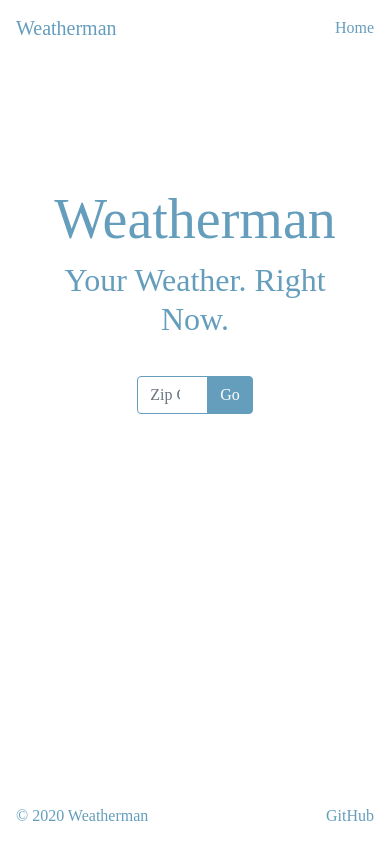
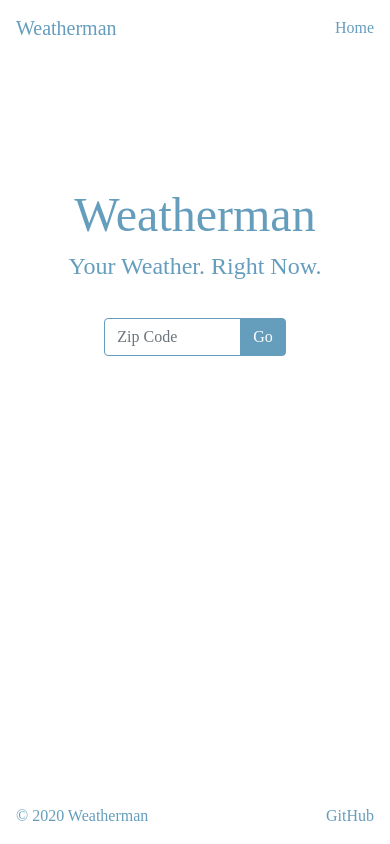
Before and after one commit to nathanielshuster/weather-man, a React (Create React App) app: page / in a window 390 px wide. Built offline with nearby package versions, Linux system fonts and the light colour scheme; a web font is replaced by a local one.

Commit message:
mobile sizing

```diff
--- a/src/Home.js
+++ b/src/Home.js
@@ -41,13 +41,31 @@ const Styles = styled.div`
     }
   }
 
-  @media (max-width: 600px) {
+  @media (max-width: 768px) {
     .top {
       font-size: 3.5rem;
     }
 
     .slogan {
       font-size: 2rem;
+    }
+
+    .input-group {
+      width: 55%;
+    }
+  }
+
+  @media (max-width: 400px) {
+    .top {
+      font-size: 3rem;
+    }
+
+    .slogan {
+      font-size: 1.5rem;
+    }
+
+    .input-group {
+      width: 55%;
     }
   }
 `;
--- a/src/Weather.js
+++ b/src/Weather.js
@@ -39,7 +39,7 @@ const Styles = styled.div`
     color: #659DBD;
   }
 
-  @media (max-width: 850px) {
+  @media (max-width: 768px) {
     .top {
       font-size: 3.5rem;
     }
```
